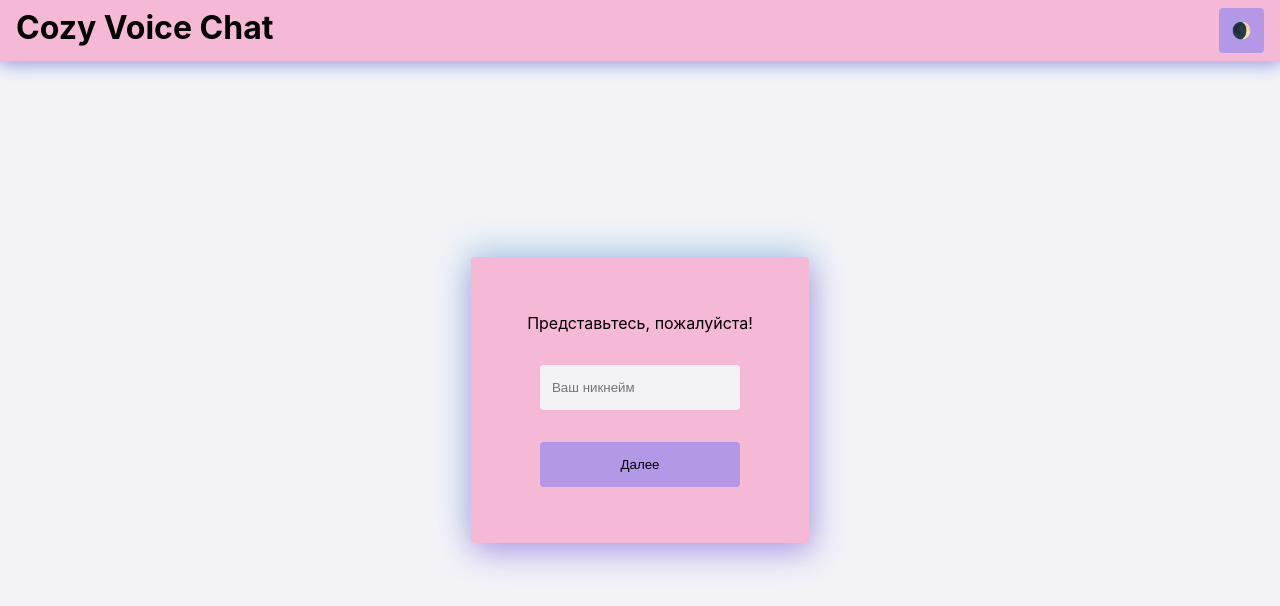
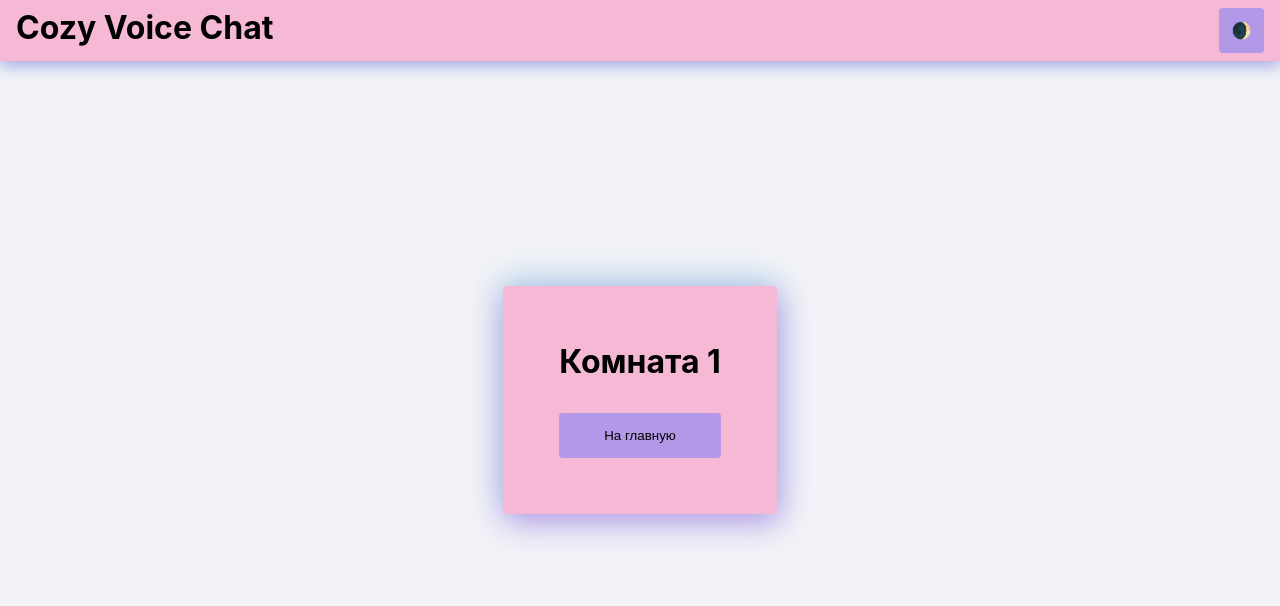
Before and after one commit to KulkovaAnna/cozy-voice-chat, a React (Vite) app in the folder frontend/: page /room/1 in a window 1280 px wide. Shown: the top 606 px of the page. Built offline with nearby package versions, Linux system fonts and the light colour scheme.

Commit message:
add routing and room page

```diff
--- a/frontend/package.json
+++ b/frontend/package.json
@@ -14,7 +14,8 @@
     "@emotion/styled": "^11.14.1",
     "react": "^19.2.0",
     "react-dom": "^19.2.0",
-    "react-hook-form": "^7.71.1"
+    "react-hook-form": "^7.71.1",
+    "react-router": "^7.13.0"
   },
   "devDependencies": {
     "@eslint/js": "^9.39.1",
--- a/frontend/src/App.tsx
+++ b/frontend/src/App.tsx
@@ -2,7 +2,7 @@ import React from "react";
 import { ThemeProvider } from "@emotion/react";
 import { lightTheme, darkTheme } from "./theme";
 import { GlobalStyles } from "./theme/GlobalStyles";
-import StartPage from "./pages/StartPage/StartPage";
+import { Root } from "./pages/Root";
 import { AuthProvider } from "./providers/AuthProvider";
 
 function App() {
@@ -17,7 +17,7 @@ function App() {
     <ThemeProvider theme={themeWithName}>
       <AuthProvider>
         <GlobalStyles />
-        <StartPage
+        <Root
           isDarkMode={isDarkMode}
           toggleTheme={() => setIsDarkMode((prev) => !prev)}
         />
--- a/frontend/src/features/RoomConnectionForm/RoomConnectionForm.tsx
+++ b/frontend/src/features/RoomConnectionForm/RoomConnectionForm.tsx
@@ -4,15 +4,18 @@ import { Form } from "../../components/Form";
 import { Column } from "../../components/Column";
 import { Input } from "../../components/Input";
 import { useAuth } from "../../providers/AuthProvider";
+import { useNavigate } from "react-router";
 
 export const RoomConnectionForm = () => {
   const { userName } = useAuth();
   const { register, handleSubmit } = useForm();
+  let navigate = useNavigate();
+
   return (
     userName && (
       <Form
-        onSubmit={handleSubmit(() => {
-          //TODO: Логика присоединения
+        onSubmit={handleSubmit((data) => {
+          navigate(`/room/${data.roomCode}`);
         })}
       >
         <Column align="center">
--- a/frontend/src/main.tsx
+++ b/frontend/src/main.tsx
@@ -4,11 +4,21 @@ import "./index.css";
 import { ThemeProvider } from "@emotion/react";
 import { lightTheme } from "./theme";
 import App from "./App.tsx";
+import { BrowserRouter, Route, Routes } from "react-router";
+import { Home } from "./pages/Home";
+import { Room } from "./pages/Room";
 
 createRoot(document.getElementById("root")!).render(
   <StrictMode>
     <ThemeProvider theme={lightTheme}>
-      <App />
+      <BrowserRouter>
+        <Routes>
+          <Route path="/" element={<App />}>
+            <Route index element={<Home />} />
+            <Route path="room/:roomId" element={<Room />} />
+          </Route>
+        </Routes>
+      </BrowserRouter>
     </ThemeProvider>
   </StrictMode>,
 );
--- /dev/null
+++ b/frontend/src/pages/Home/Home.tsx
@@ -0,0 +1,11 @@
+import { EnterUserNameForm } from "../../features/EnterUserNameForm";
+import { RoomConnectionForm } from "../../features/RoomConnectionForm";
+
+export const Home = () => {
+  return (
+    <>
+      <EnterUserNameForm />
+      <RoomConnectionForm />
+    </>
+  );
+};
--- /dev/null
+++ b/frontend/src/pages/Home/index.tsx
@@ -0,0 +1 @@
+export * from "./Home";
--- /dev/null
+++ b/frontend/src/pages/Room/Room.tsx
@@ -0,0 +1,25 @@
+import { useNavigate, useParams } from "react-router";
+import { Button } from "../../components/Button";
+import { Form } from "../../components/Form";
+import { Column } from "../../components/Column";
+
+export const Room = () => {
+  let navigate = useNavigate();
+  let params = useParams();
+  return (
+    <>
+      <Form
+        onSubmit={() => {
+          navigate("/");
+        }}
+      >
+        <Column>
+          <h1>Комната {params.roomId}</h1>
+          <Button isPrimary type="submit">
+            На главную
+          </Button>
+        </Column>
+      </Form>
+    </>
+  );
+};
--- /dev/null
+++ b/frontend/src/pages/Room/index.tsx
@@ -0,0 +1 @@
+export * from "./Room";
--- /dev/null
+++ b/frontend/src/pages/Root/Root.tsx
@@ -0,0 +1,19 @@
+import { Header } from "../../components/Header";
+import { MainContainer } from "./Root.styled";
+import { Outlet } from "react-router";
+
+interface RootProps {
+  isDarkMode: boolean;
+  toggleTheme: () => void;
+}
+
+export const Root = ({ isDarkMode, toggleTheme }: RootProps) => {
+  return (
+    <>
+      <Header isDarkMode={isDarkMode} toggleTheme={toggleTheme} />
+      <MainContainer>
+        <Outlet />
+      </MainContainer>
+    </>
+  );
+};
--- /dev/null
+++ b/frontend/src/pages/Root/index.tsx
@@ -0,0 +1 @@
+export * from "./Root";
--- a/frontend/src/pages/StartPage/StartPage.tsx
+++ /dev/null
@@ -1,23 +0,0 @@
-import { Header } from "../../components/Header";
-import { MainContainer } from "./StartPage.styled";
-import { EnterUserNameForm } from "../../features/EnterUserNameForm";
-import { RoomConnectionForm } from "../../features/RoomConnectionForm";
-
-interface StartPagetProps {
-  isDarkMode: boolean;
-  toggleTheme: () => void;
-}
-
-const StartPage = ({ isDarkMode, toggleTheme }: StartPagetProps) => {
-  return (
-    <>
-      <Header isDarkMode={isDarkMode} toggleTheme={toggleTheme} />
-      <MainContainer>
-        <EnterUserNameForm />
-        <RoomConnectionForm />
-      </MainContainer>
-    </>
-  );
-};
-
-export default StartPage;
```
Also changed, not shown: frontend/src/pages/Root/Root.styled.ts (renamed from frontend/src/pages/StartPage/StartPage.styled.ts), 1 other file (tests, documents, lock files or other folders).
